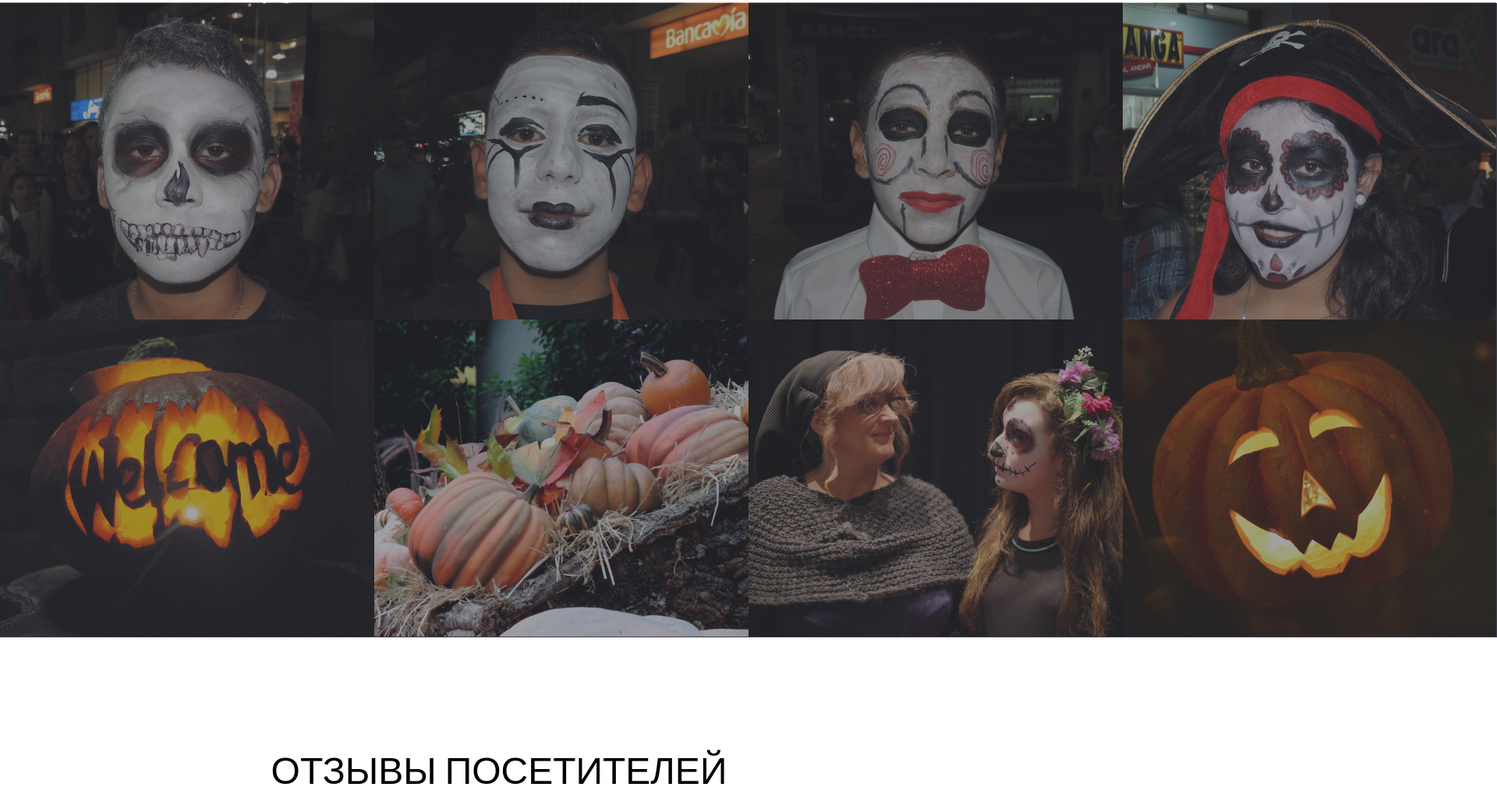
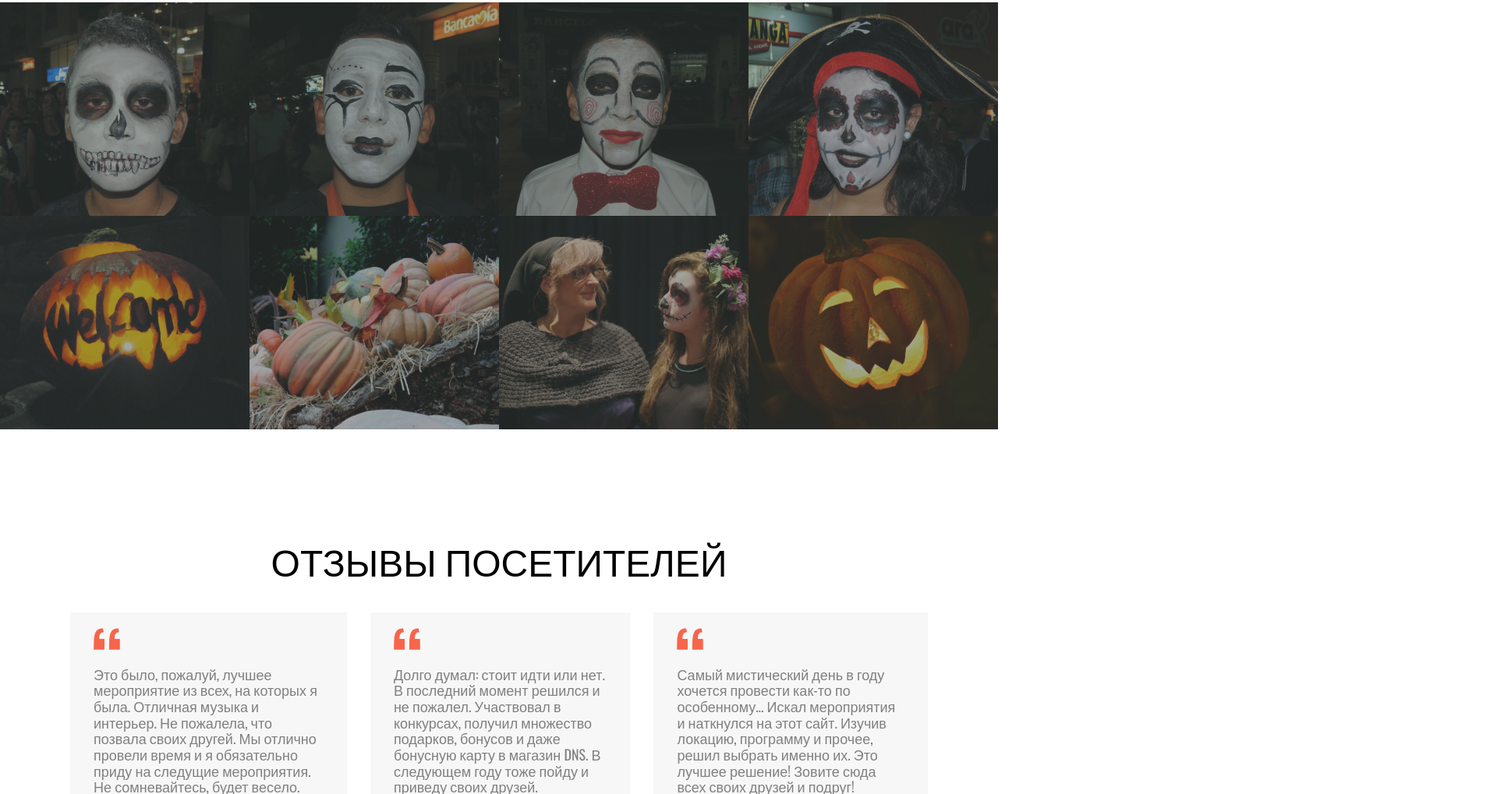
Before and after one commit to Fu3uK/WebProgLabs, a plain HTML site: page index.html in a window 1280 px wide. Shown: the part 2945-3964 px from the top of the page at 78% size, 1920 px wide, since content can reach past the window. Drawn offline with nearby package versions, Linux system fonts and the light colour scheme.

Commit message:
Изменил блок Pictures

```diff
--- a/CSS/style.css
+++ b/CSS/style.css
@@ -1,3 +1,6 @@
+html, body{
+    height: 100%;
+}
 body{
     font-family: 'Oswald', sans-serif;
 }
@@ -154,21 +157,27 @@ a{
 .Pictures{
     padding-top: 100px;
     display: grid;
-    justify-content: space-around;
-    grid-template-columns: repeat(4, 480px);
-    grid-template-rows: repeat(2, 407px);
+    grid-template-columns: repeat(4, 1fr);
 }
-.Pic-item img{
-    opacity: 0.5;
+.Pictures img{
+    width: 100%;
+    height: 100%;
 }
-.Pic-item img:hover{
-    opacity: 1;
+.Pic-item{
+   height: 100%;
+   position: relative;
 }
-.shadow{
-    margin: -408px auto 0;
-    background-color: #404149;
-    width: 480px;
-    height: 407px;
+.Pic-item::before{
+    content: '';
+    background-color: rgba(64, 75, 73, 0.5);
+    display: block;
+    position: absolute;
+    width: 100%;
+    height: 100%;
+    transition: 0.3s;
+}
+.Pic-item:hover:before{
+    background-color: rgba(64, 75, 73, 0);
 }
 .reviews{
     padding-top: 100px;
--- a/index.html
+++ b/index.html
@@ -130,52 +130,28 @@
     </div>
     <div class="Pictures">
         <div class="Pic-item">
-            <div>
                 <img src="img/Rectangle 3.png" alt="">
-            </div>
-            <div class="shadow"></div>
         </div>
         <div class="Pic-item">
-            <div>
                 <img src="img/Rectangle 3.1.png" alt="">
-            </div>
-            <div class="shadow"></div>
         </div>
         <div class="Pic-item">
-            <div>
                 <img src="img/Rectangle 3.2.png" alt="">
-            </div>
-            <div class="shadow"></div>
         </div>
         <div class="Pic-item">
-            <div>
                 <img src="img/Rectangle 3.3.png" alt="">
-            </div>
-            <div class="shadow"></div>
         </div>
         <div class="Pic-item">
-            <div>
                 <img src="img/Rectangle 3.4.png" alt="">
-            </div>
-            <div class="shadow"></div>
         </div>
         <div class="Pic-item">
-            <div>
-                <img src="img/Rectangle 3.5.png" alt="">
-            </div>
-            <div class="shadow"></div>
+                 <img src="img/Rectangle 3.5.png" alt="">
         </div>
         <div class="Pic-item">
-            <div>
                 <img src="img/Rectangle 3.6.png" alt="">
-            </div>
-            <div class="shadow"></div>
         </div>
         <div class="Pic-item">
-            <div>
                 <img src="img/Rectangle 3.7.png" alt="">
-            </div>
-            <div class="shadow"></div>
         </div>
     </div>
     <div class="reviews wrapper">
```
